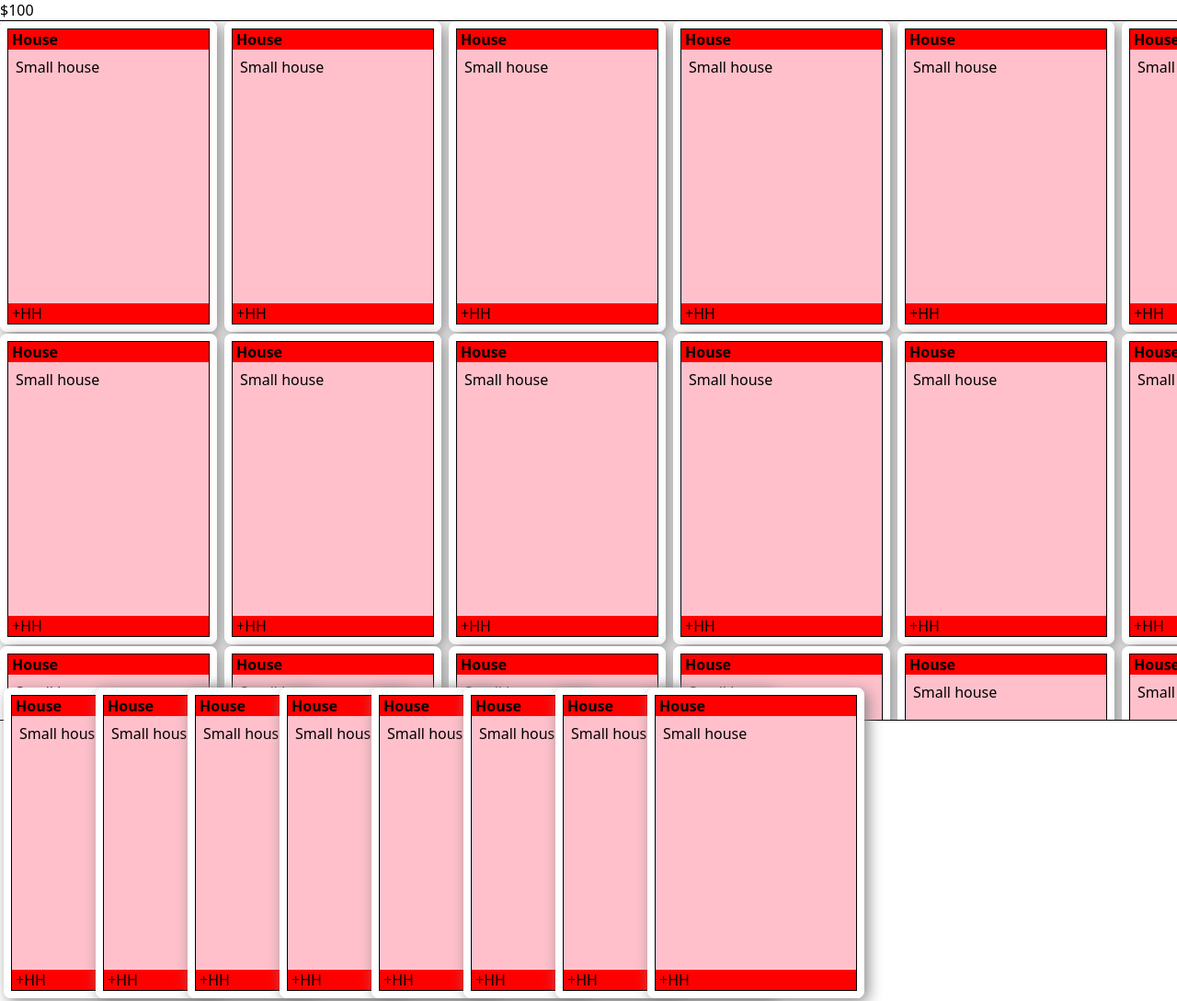
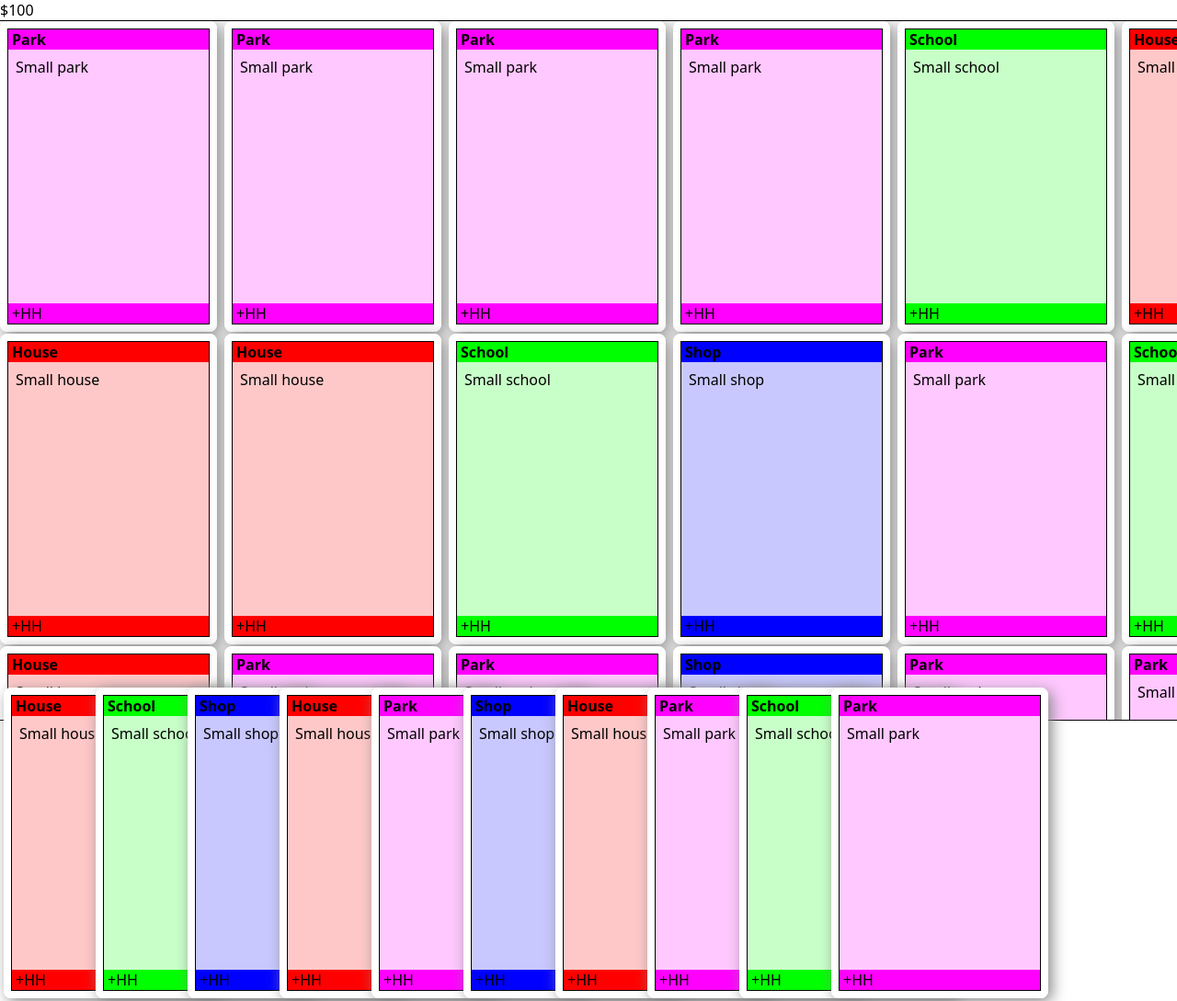
Before and after one commit to banthar/cardcity, a plain HTML site: page index.html in a window 1280 px wide. Shown: the top 1089 px of the page at 92% size. Drawn offline with Linux system fonts and the light colour scheme.

Commit message:
different colors

```diff
--- a/index.html
+++ b/index.html
@@ -14,14 +14,6 @@
       </div>
     </div>
     <div id="hand" >
-      <div class="card"><div class="card-header">House</div><div class="card-description">Small house</div><div class="card-footer">+HH</div></div>
-      <div class="card"><div class="card-header">House</div><div class="card-description">Small house</div><div class="card-footer">+HH</div></div>
-      <div class="card"><div class="card-header">House</div><div class="card-description">Small house</div><div class="card-footer">+HH</div></div>
-      <div class="card"><div class="card-header">House</div><div class="card-description">Small house</div><div class="card-footer">+HH</div></div>
-      <div class="card"><div class="card-header">House</div><div class="card-description">Small house</div><div class="card-footer">+HH</div></div>
-      <div class="card"><div class="card-header">House</div><div class="card-description">Small house</div><div class="card-footer">+HH</div></div>
-      <div class="card"><div class="card-header">House</div><div class="card-description">Small house</div><div class="card-footer">+HH</div></div>
-      <div class="card"><div class="card-header">House</div><div class="card-description">Small house</div><div class="card-footer">+HH</div></div>
     </div>
   </body>
 </html>
--- a/script.js
+++ b/script.js
@@ -1,22 +1,57 @@
+
+var cardTypes = [
+  {
+    name: "House",
+    description: "Small house",
+    color: vec3.fromValues(255.0, 0.0, 0.0),
+  },
+  {
+    name: "School",
+    description: "Small school",
+    color: vec3.fromValues(0.0, 255.0, 0.0),
+  },
+  {
+    name: "Shop",
+    description: "Small shop",
+    color: vec3.fromValues(0.0, 0.0, 255.0),
+  },
+  {
+    name: "Park",
+    description: "Small park",
+    color: vec3.fromValues(255.0, 0.0, 255.0),
+  },
+];
 
 function createCard() {
+  var type = cardTypes[Math.floor(Math.random()*cardTypes.length)];
+
   var card = document.createElement("DIV");
   card.classList.add("card")
 
   var header = document.createElement("DIV");
   header.classList.add("card-header");
-  header.innerText = "House";
+  header.innerText = type.name;
   card.appendChild(header);
 
   var description = document.createElement("DIV");
   description.classList.add("card-description");
-  description.innerText = "Small house";
+  description.innerText = type.description;
   card.appendChild(description);
 
   var footer = document.createElement("DIV");
   footer.classList.add("card-footer");
   footer.innerText = "+HH";
   card.appendChild(footer);
+
+
+  var background = type.color;
+  var lightBackground = vec3.create();
+  var limit = 200.0;
+  vec3.max(lightBackground, background, vec3.fromValues(limit, limit, limit));
+
+  header.style.background = cssColor(background);
+  description.style.background = cssColor(lightBackground);
+  footer.style.background = cssColor(background);
 
   return card;
 }
@@ -29,8 +64,18 @@ function addCard(board, card, x, y) {
   board.appendChild(card);
 }
 
+
+function addHandCard(hand, card) {
+  hand.appendChild(card);
+}
+
+function cssColor(rgb) {
+  return "rgb("+Array.prototype.join.call(rgb, ",")+")";
+}
+
 function main() {
   var board=document.getElementById("board");
+  var hand=document.getElementById("hand");
   var screen=document.getElementById("screen");
   var transform = mat2d.create();
 
@@ -63,4 +108,9 @@ function main() {
       addCard(board, createCard(), x, y);
     }
   }
+
+  for(var y=0;y<10;y++) {
+    addHandCard(hand, createCard());
+  }
+
 }
--- a/style.css
+++ b/style.css
@@ -53,7 +53,6 @@ body {
   border-top: 1px solid black;
   border-left: 1px solid black;
   border-right: 1px solid black;
-  background: red;
   font-weight: bold;
   padding-left: 4px;
 }
@@ -63,13 +62,11 @@ body {
   border-right: 1px solid black;
   height: 260px;
   padding: 8px;
-  background: pink;
 }
 
 .card-footer {
   border-left: 1px solid black;
   border-right: 1px solid black;
   border-bottom: 1px solid black;
-  background: red;
   padding-left: 4px;
 }
```
